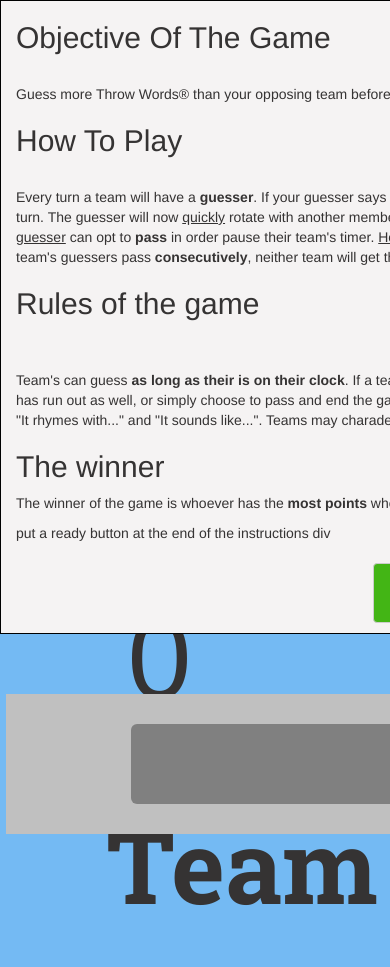
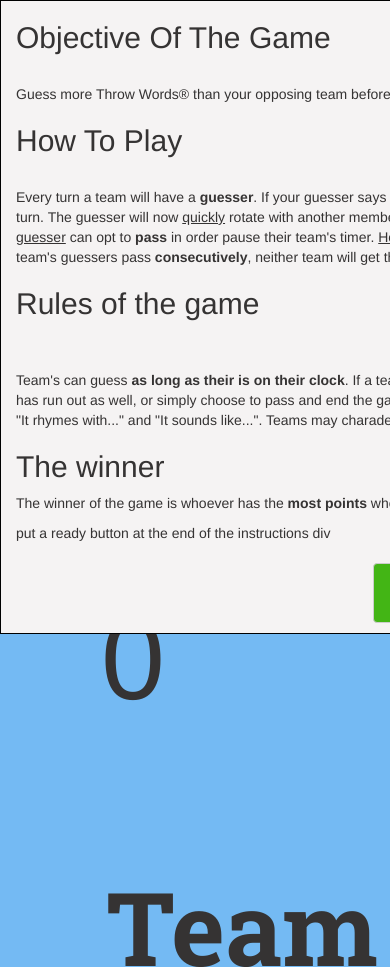
Before and after one commit to JstnRegi/ThrowWord, a website: page views/index.html in a window 390 px wide. Shown: the part 1116-2083 px from the top of the page. Drawn offline with nearby package versions, Linux system fonts and the light colour scheme; files that its build step writes are made by us from their sources; no server answers; files whose address does not match are found by name.

Commit message:
Deleted thumbsup and down variables

```diff
--- a/public/js/app.js
+++ b/public/js/app.js
@@ -12,12 +12,6 @@ var enterKey = 13;
 //variables that keeps track who who's team it is
 var teamTurn = 1;
 var colorTicker = 1;
-
-//variables that keep track of score
-var team1ThumbsUp = 0;
-var team1ThumbsDown = 0;
-var team2ThumbsUp = 0;
-var team2ThumbsDown = 0;
 
 var countdownTimer1;
 var countdownTimer2;
--- a/views/index.html
+++ b/views/index.html
@@ -76,25 +76,27 @@
             <button class="btn btn-default" id="play-button">Ready</button>
         </div>
     </div>
-    <div class="col-lg-12 container" id="score-row">
+    <div class="container">
+        <div class="col-sm-12" id="score-row">
             <div class="img-circle"><p id="small-throw">Throw</p><p id="small-word">Word</p></div>
-        <div class="col-md-6 text-center score">
-            <div><p id="score1" class="team-score">Team 1</p><br>
-                <div class="col-xs-3 text-left">
+            <div class="col-xs-6 text-center score">
+                <div>
+                    <p id="score1" class="team-score">Team 1</p><br>
+                    <div class="col-sm-4 text-left">
                     </div>
-                <div class="col-xs-3 text-right score-num" id="team-one-score">
+                    <div class="col-sm-4 text-right score-num" id="team-one-score">
                         0
                     </div>
-                <div class="col-xs-3 text-left">
+                    <div class="col-sm-4 text-left">
                     </div>
                 </div><br>
                 <div class="col-md-12" id="timer-left-side">
-                <div class="col-md-4">
+                    <div class="col-sm-4">
                     </div>
-                <div class="col-md-4 clock">
+                    <div class="col-sm-4 clock">
                         <span id="countdown1" class="timer" style="display: none"></span>
                     </div>
-                <div class="col-md-4">
+                    <div class="col-sm-4">
                     </div>
                 </div>
             </div>
@@ -119,6 +121,8 @@
                 </div>
             </div>
         </div>
+    </div>
+
     <div class="container text-center" id="word-container">
         <div class ="row" id="word-background">
             <div class="col-lg-12 jumbotron" id="word">
@@ -126,6 +130,8 @@
         </div>
     </div>
 </div>
+
+
 <script type="text/template" id="cp-template">
     <li class="list-group-item">
         <span class="label label-default"><%= word %></span>
```
Lines whose indentation alone changed are shown as unchanged.
